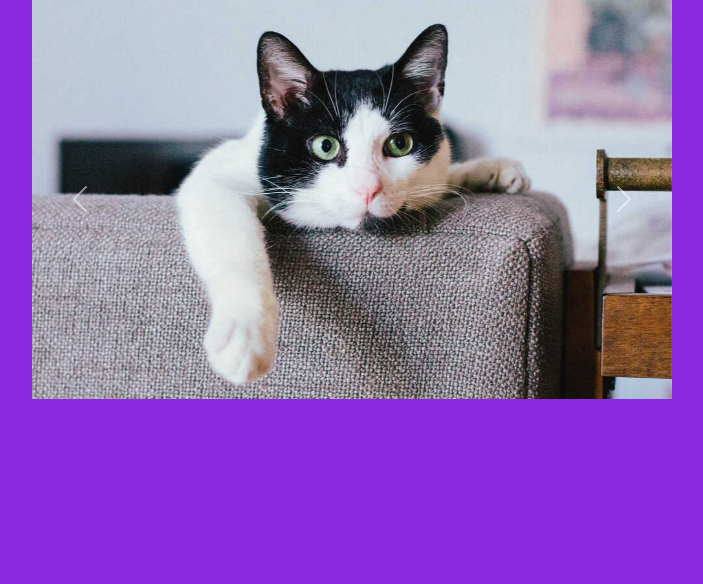
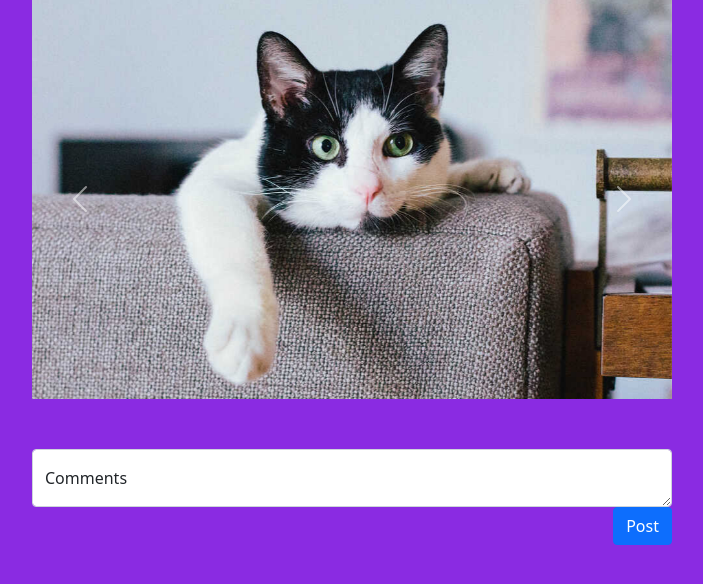
Before and after one commit to jiaero/SpartaContest, a Python web app: template templates/playlist.html in a window 1280 px wide. Shown: the part 157-741 px from the top of the page, without its empty margins (288-991 px from the left). Run offline with Jinja, Linux system fonts and the light colour scheme; the template is opened without the code that fills it, so the values that code supplies are empty.

Commit message:
Add comment input section

```diff
--- a/templates/playlist.html
+++ b/templates/playlist.html
@@ -24,8 +24,9 @@
     <nav class="navbar navbar-expand-lg navbar-light bg-light">
         <div class="container-fluid">
             <a class="navbar-brand" href="#">2팀 튜브</a>
-        <button class="navbar-toggler" type="button" data-bs-toggle="collapse" data-bs-target="#navbarSupportedContent"
-                aria-controls="navbarSupportedContent" aria-expanded="false" aria-label="Toggle navigation">
+            <button class="navbar-toggler" type="button" data-bs-toggle="collapse"
+                data-bs-target="#navbarSupportedContent" aria-controls="navbarSupportedContent" aria-expanded="false"
+                aria-label="Toggle navigation">
                 <span class="navbar-toggler-icon"></span>
             </button>
             <div class="collapse navbar-collapse" id="navbarSupportedContent">
@@ -82,6 +83,11 @@
             <span class="visually-hidden">Next</span>
         </button>
     </div>
+    <div id="comment" class="form-floating">
+        <textarea class="form-control" placeholder="Leave a comment here" id="floatingTextarea"></textarea>
+        <button id="post-button" type="button" class="btn btn-primary">Post</button>
+        <label for="floatingTextarea">Comments</label>
+    </div>
 </body>
 
 </html>
--- a/templates/playlist_style.css
+++ b/templates/playlist_style.css
@@ -27,3 +27,14 @@ body {
     height: 100%;
     object-fit: cover;
 }
+
+#comment {
+    width: 50%;
+    margin-top: 50px;
+    margin-left: auto;
+    margin-right: auto;
+}
+
+#post-button {
+    float: right;
+}
```
Lines whose indentation alone changed are shown as unchanged.
